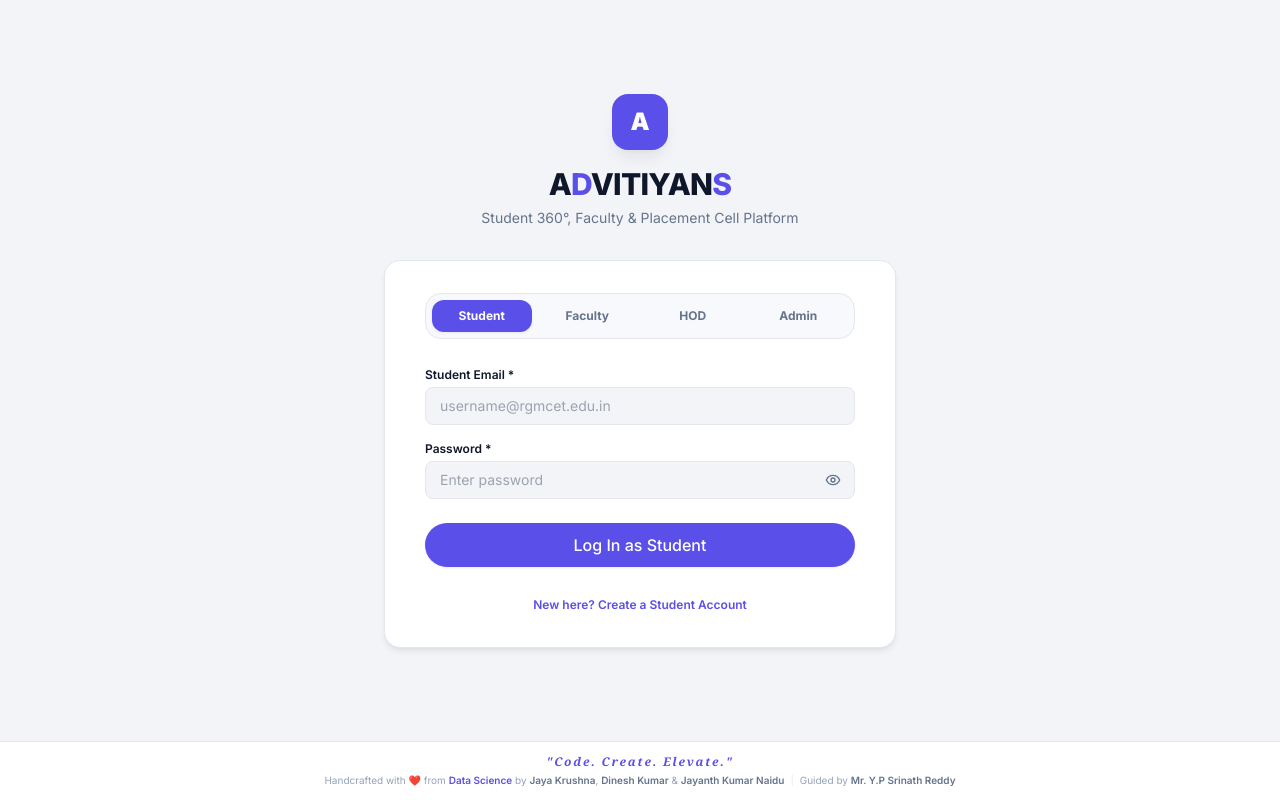
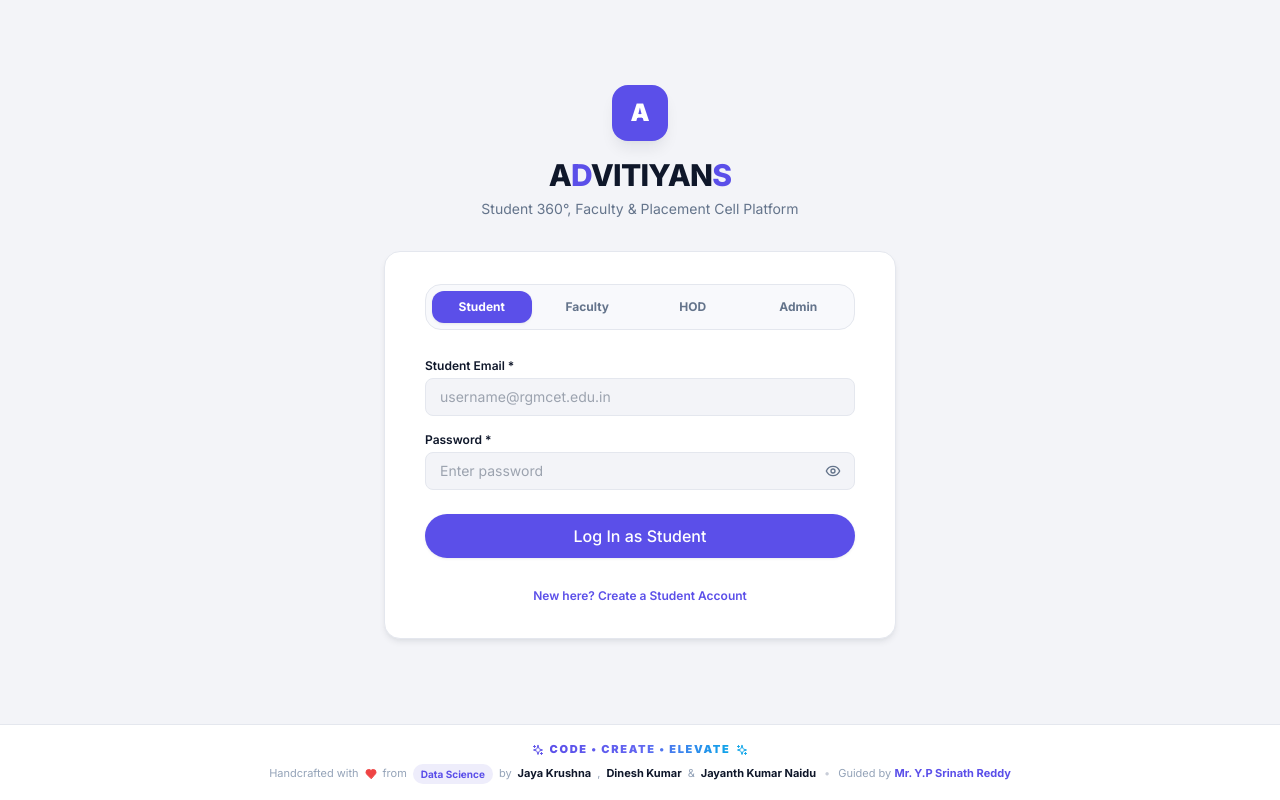
Before and after one commit to Jayanth7892/adivitiyans, a React (Vite) app in the folder frontend/: page /#/login in a window 1280 px wide. Built offline with nearby package versions, Linux system fonts and the light colour scheme; no server answers; what amazon-cognito-identity-js would draw is missing.

Commit message:
style(ui): modernize footer layout, gradient motto typography, and Lucide icons

```diff
--- a/frontend/src/components/layout/Footer.tsx
+++ b/frontend/src/components/layout/Footer.tsx
@@ -1,24 +1,36 @@
 import React from 'react';
+import { Heart, Sparkles } from 'lucide-react';
 
 export const Footer: React.FC = () => {
   return (
-    <footer className="w-full py-3 px-4 border-t border-borderLine bg-surface shrink-0">
-      <div className="max-w-7xl mx-auto flex flex-col items-center gap-1 text-center">
-        <p
-          className="text-xs font-semibold tracking-widest text-brand-primary"
-          style={{ fontFamily: 'Georgia, serif', fontStyle: 'italic' }}
-        >
-          "Code. Create. Elevate."
-        </p>
-        <p className="text-[10px] text-textMuted leading-snug">
-          Handcrafted with <span className="text-red-500">❤️</span> from{' '}
-          <span className="text-brand-primary font-semibold">Data Science</span> by{' '}
-          <span className="text-textSecondary font-semibold">Jaya Krushna</span>,{' '}
-          <span className="text-textSecondary font-semibold">Dinesh Kumar</span> &amp;{' '}
-          <span className="text-textSecondary font-semibold">Jayanth Kumar Naidu</span>
-          <span className="mx-1.5 text-borderLine">|</span>
-          Guided by{' '}
-          <span className="text-textSecondary font-semibold">Mr. Y.P Srinath Reddy</span>
+    <footer className="w-full py-4 px-4 border-t border-borderLine bg-surface shrink-0">
+      <div className="max-w-7xl mx-auto flex flex-col items-center gap-1.5 text-center">
+        {/* Motto Banner */}
+        <div className="flex items-center justify-center gap-1.5">
+          <Sparkles className="w-3 h-3 text-brand-primary" />
+          <span className="text-[11px] font-black tracking-widest uppercase bg-gradient-to-r from-brand-primary via-indigo-500 to-sky-500 bg-clip-text text-transparent">
+            Code &bull; Create &bull; Elevate
+          </span>
+          <Sparkles className="w-3 h-3 text-sky-500" />
+        </div>
+
+        {/* Handcrafted Credits */}
+        <p className="text-[11px] text-textMuted leading-relaxed flex flex-wrap items-center justify-center gap-x-1.5 gap-y-0.5">
+          <span>Handcrafted with</span>
+          <Heart className="w-3 h-3 text-red-500 fill-red-500 inline-block" />
+          <span>from</span>
+          <span className="inline-flex items-center px-2 py-0.5 rounded-full bg-brand-soft text-brand-primary text-[10px] font-bold">
+            Data Science
+          </span>
+          <span>by</span>
+          <span className="text-textPrimary font-bold">Jaya Krushna</span>,
+          <span className="text-textPrimary font-bold">Dinesh Kumar</span>
+          <span>&amp;</span>
+          <span className="text-textPrimary font-bold">Jayanth Kumar Naidu</span>
+          <span className="hidden sm:inline text-borderStrong mx-0.5">&bull;</span>
+          <span className="w-full sm:w-auto mt-0.5 sm:mt-0">
+            Guided by <span className="text-brand-primary font-bold">Mr. Y.P Srinath Reddy</span>
+          </span>
         </p>
       </div>
     </footer>
```
